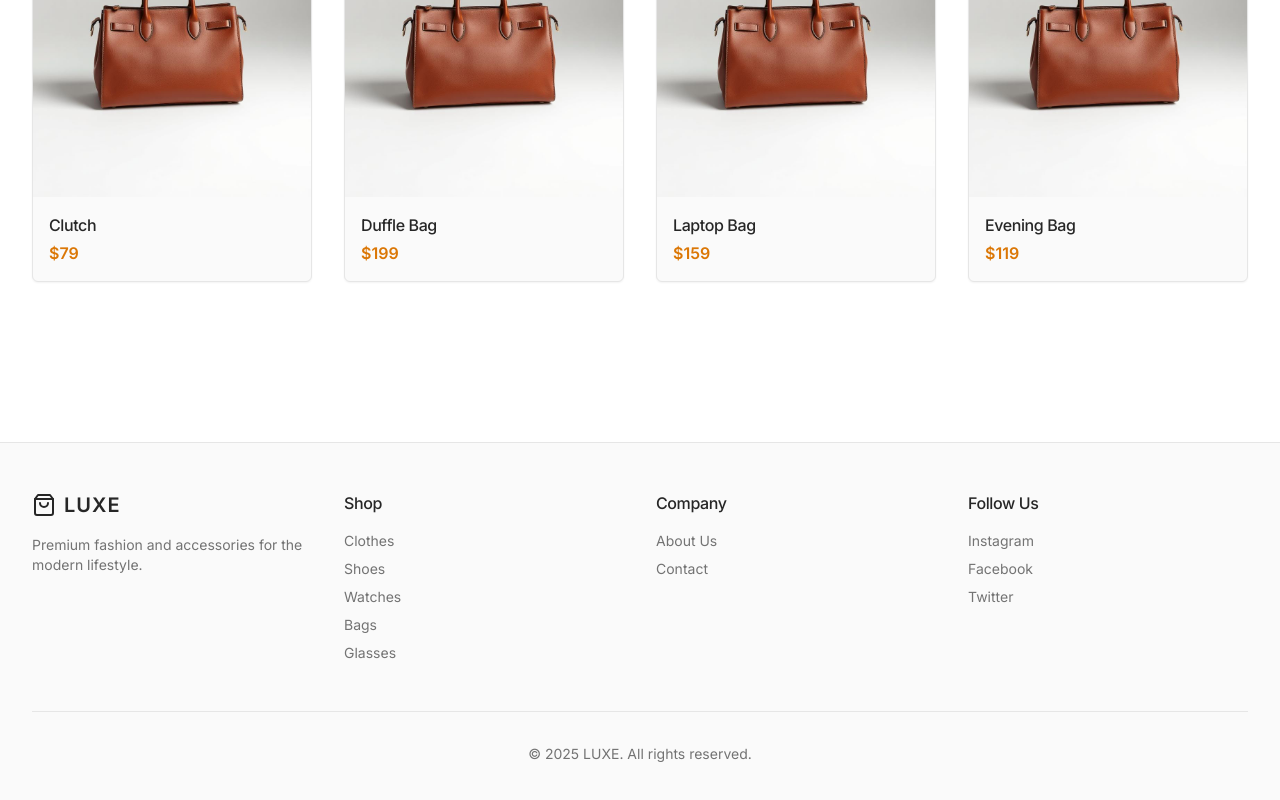
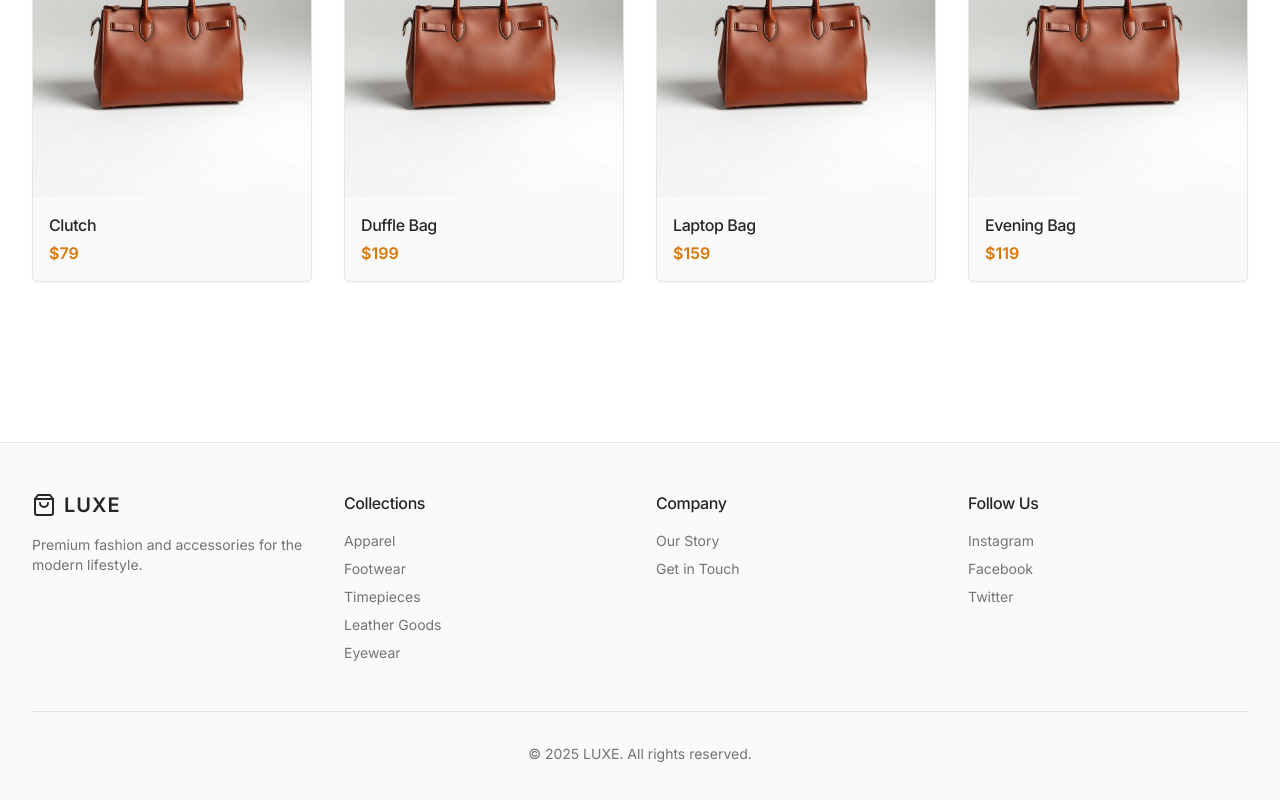
Before and after one commit to irfan-jatu/minimal-attire-site, a React (Vite) app: page /bags in a window 1280 px wide. Shown: the part 742-1542 px from the top of the page. Built offline with nearby package versions, Linux system fonts and the light colour scheme; the HTML template or start-up script is replaced by a standard one.

Commit message:
Refactor navigation links

```diff
--- a/src/components/Footer.tsx
+++ b/src/components/Footer.tsx
@@ -17,21 +17,21 @@ const Footer = () => {
           </div>
 
           <div>
-            <h3 className="font-medium mb-4">Shop</h3>
+            <h3 className="font-medium mb-4">Collections</h3>
             <ul className="space-y-2 text-sm text-muted-foreground">
-              <li><Link to="/clothes" className="hover:text-foreground transition-colors">Clothes</Link></li>
-              <li><Link to="/shoes" className="hover:text-foreground transition-colors">Shoes</Link></li>
-              <li><Link to="/watches" className="hover:text-foreground transition-colors">Watches</Link></li>
-              <li><Link to="/bags" className="hover:text-foreground transition-colors">Bags</Link></li>
-              <li><Link to="/glasses" className="hover:text-foreground transition-colors">Glasses</Link></li>
+              <li><Link to="/clothes" className="hover:text-foreground transition-colors">Apparel</Link></li>
+              <li><Link to="/shoes" className="hover:text-foreground transition-colors">Footwear</Link></li>
+              <li><Link to="/watches" className="hover:text-foreground transition-colors">Timepieces</Link></li>
+              <li><Link to="/bags" className="hover:text-foreground transition-colors">Leather Goods</Link></li>
+              <li><Link to="/glasses" className="hover:text-foreground transition-colors">Eyewear</Link></li>
             </ul>
           </div>
 
           <div>
             <h3 className="font-medium mb-4">Company</h3>
             <ul className="space-y-2 text-sm text-muted-foreground">
-              <li><Link to="/about" className="hover:text-foreground transition-colors">About Us</Link></li>
-              <li><Link to="/contact" className="hover:text-foreground transition-colors">Contact</Link></li>
+              <li><Link to="/about" className="hover:text-foreground transition-colors">Our Story</Link></li>
+              <li><Link to="/contact" className="hover:text-foreground transition-colors">Get in Touch</Link></li>
             </ul>
           </div>
 
--- a/src/components/Navigation.tsx
+++ b/src/components/Navigation.tsx
@@ -9,25 +9,25 @@ const Navigation = () => {
     name: "Home",
     path: "/"
   }, {
-    name: "Clothes",
+    name: "Apparel",
     path: "/clothes"
   }, {
-    name: "Shoes",
+    name: "Footwear",
     path: "/shoes"
   }, {
-    name: "Watches",
+    name: "Timepieces",
     path: "/watches"
   }, {
-    name: "Bags",
+    name: "Leather Goods",
     path: "/bags"
   }, {
-    name: "Glasses",
+    name: "Eyewear",
     path: "/glasses"
   }, {
-    name: "About",
+    name: "Our Story",
     path: "/about"
   }, {
-    name: "Contact",
+    name: "Get in Touch",
     path: "/contact"
   }];
   const isActive = (path: string) => location.pathname === path;
```
